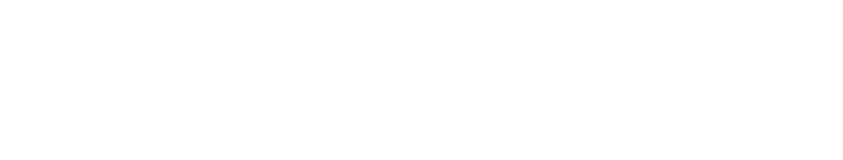
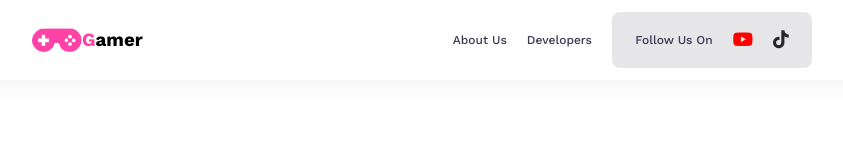
Before and after one commit to maruf14500/assignment-2, a plain HTML site: page index.html in a window 1280 px wide. Shown: the whole page, without its empty margins (228-1071 px from the left). Drawn offline with nearby package versions, Linux system fonts and the light colour scheme.

Commit message:
nav finished

```diff
--- a/index.html
+++ b/index.html
@@ -1,11 +1,64 @@
 <!DOCTYPE html>
 <html lang="en">
+
 <head>
     <meta charset="UTF-8">
     <meta name="viewport" content="width=device-width, initial-scale=1.0">
     <title>Gamer </title>
+    <link rel="preconnect" href="https://fonts.googleapis.com">
+    <link rel="preconnect" href="https://fonts.gstatic.com" crossorigin>
+    <link
+        href="https://fonts.googleapis.com/css2?family=Work+Sans:ital,wght@0,100;0,200;0,300;0,400;0,500;0,600;0,700;0,800;0,900;1,100;1,200;1,300;1,400;1,500;1,600;1,700;1,800;1,900&display=swap"
+        rel="stylesheet">
+    <link rel="icon" href="images/Frame.png" type="image/x-icon">
+    <link rel="stylesheet" href="style.css">
+    <script src="https://kit.fontawesome.com/0e55468e49.js" crossorigin="anonymous"></script>
+
+
 </head>
+
 <body>
+    <header>
+        <nav class="nav">
+            <div class="navicon">
+                <img src="images/Frame.png" alt="">
+                <h3><span class="G">G</span>amer</h3>
+            </div>
+            <div class="menus">
+                <p>About Us</p>
+                <p>Developers</p>
+                <div class="menusbutton"><span class="follow">Follow Us On</span>
+                    <i class="fa-brands fa-youtube" style="color: #ff0000;"></i>
+                    <i class="fa-brands fa-tiktok" style="color: #252627;"></i>
+                </div>
+
+
+            </div>
+        </nav>
+
+
+        <div>
+            <div></div>
+            <div>
+                <div></div>
+                <div></div>
+            </div>
+
+        </div>
+
+
+
+    </header>
+
+    <main>
+
+    </main>
+
+    <footer>
+
+    </footer>
+
 
 </body>
+
 </html>
--- /dev/null
+++ b/responsive.css
@@ -0,0 +1,3 @@
+@media screen and (max-width: 400px){
+
+}
--- a/style.css
+++ b/style.css
@@ -1,4 +1,74 @@
-*{
-    margin :0;
+body{
+    font-family: 'Work Sans', sans-serif;
+}
+
+
+* {
+    margin: 0;
     padding: 0;
 }
+
+.nav {
+    height: 80px;
+    display: flex;
+    justify-content: space-between;
+    background: #FFF;
+    box-shadow: 0px 4px 30px 0px rgba(0, 0, 0, 0.05);
+    padding-left: 20px;
+
+}
+.nav h3{
+    padding-right: 310px;
+}
+
+.navicon {
+    display: flex;
+    justify-content: space-between;
+    align-items: center;
+    width: 50%;
+   padding-left: 240px;
+}
+
+.G {
+    color: #FF42A5;
+}
+
+.navicon img {
+    width: 50px;
+
+}
+
+.menus {
+    display: flex;
+    justify-content: space-evenly;
+    gap: 20px;
+    align-items: center;
+    width: 50%;
+    padding-right: 240px;
+    color: #3C354F;
+    font-size: 18px;
+    font-weight: 500;
+
+}
+
+.menus p{
+    color: #3C354F;
+    font-size: 12px;
+    font-weight: 500;
+}
+
+.menusbutton {
+    border-radius: 8px;
+    background: rgba(11, 2, 35, 0.10);
+    width: 200px;
+    height: 56px;
+    display: flex;
+    align-items: center;
+    justify-content: center;
+    gap: 20px;
+}
+
+.follow{
+    font-size: 12px;
+
+}
```
Also changed, not shown: images/icons8-youtube.svg (added).
